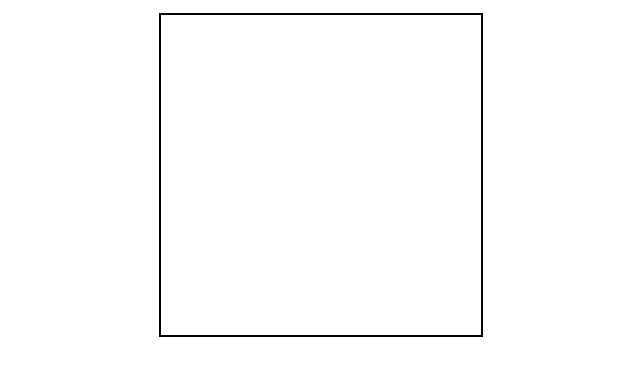
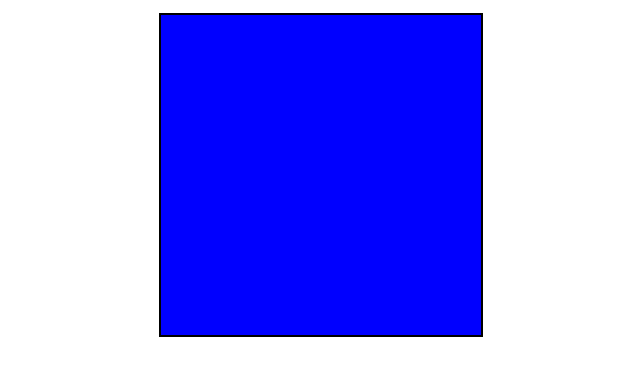
Before and after one commit to turbocep/TOP_Etch-a-Sketch, a plain HTML site: page index.html in a window 1280 px wide. Shown: the part 56-432 px from the top of the page, without its empty margins (319-959 px from the left). Drawn offline with Linux system fonts and the light colour scheme.

Commit message:
generate board and fit to container.

```diff
--- a/scripts.js
+++ b/scripts.js
@@ -0,0 +1,8 @@
+//Reference selectors
+const container = document.querySelector(".container");
+
+for (let i = 0; i < 16 * 16; i++) {
+  let div = document.createElement("div");
+  div.classList.toggle("div");
+  container.appendChild(div);
+}
--- a/styles.css
+++ b/styles.css
@@ -16,4 +16,12 @@ body {
   width: 320px;
   height: 320px;
   margin: 16px auto;
+  display: flex;
+  flex-wrap: wrap;
 }
+
+.div {
+  background-color: blue;
+  width: 20px;
+  height: 20px;
+}
```
